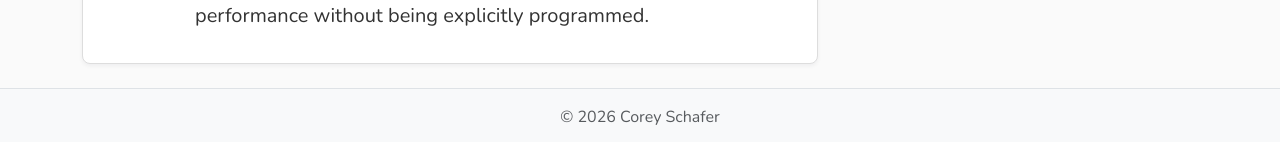
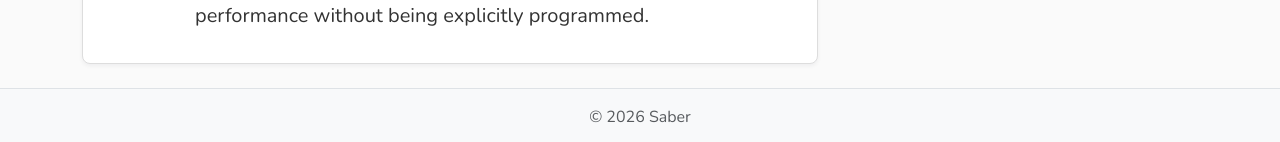
Before and after one commit to SaberHardy/FastAPI-Blog, a FastAPI app: page / in a window 1280 px wide. Shown: the part 1171-1313 px from the top of the page. Run offline with FastAPI, Linux system fonts and the light colour scheme.

Commit message:
remove hard names

```diff
--- a/templates/layout.html
+++ b/templates/layout.html
@@ -11,7 +11,7 @@
       <title>FastAPI Blog</title>
     {% endif %}
     <meta name="description" content="FastAPI Tutorial">
-    <meta name="author" content="Corey Schafer">
+    <meta name="author" content="Saber">
 
     <!-- Open Graph Tags: The title of the page for social media sharing. It can match the title tag or be more descriptive. -->
     <meta property="og:title" content="FastAPI Blog">
@@ -134,7 +134,7 @@
     <footer class="mt-auto py-3 bg-body-tertiary border-top">
       <div class="container text-center">
         <p class="text-body-secondary mb-0">
-          © <span id="year"></span> Corey Schafer
+          © <span id="year"></span> Saber
         </p>
       </div>
     </footer>
```
